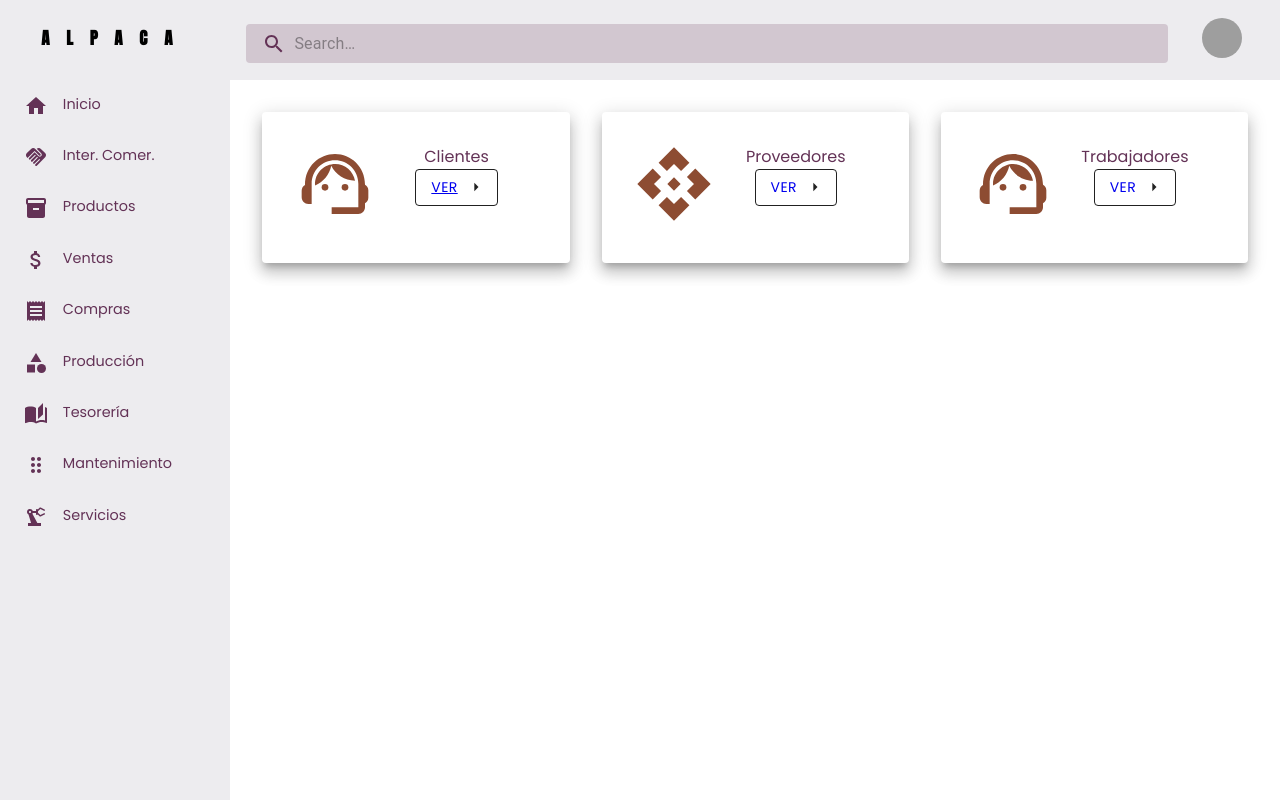
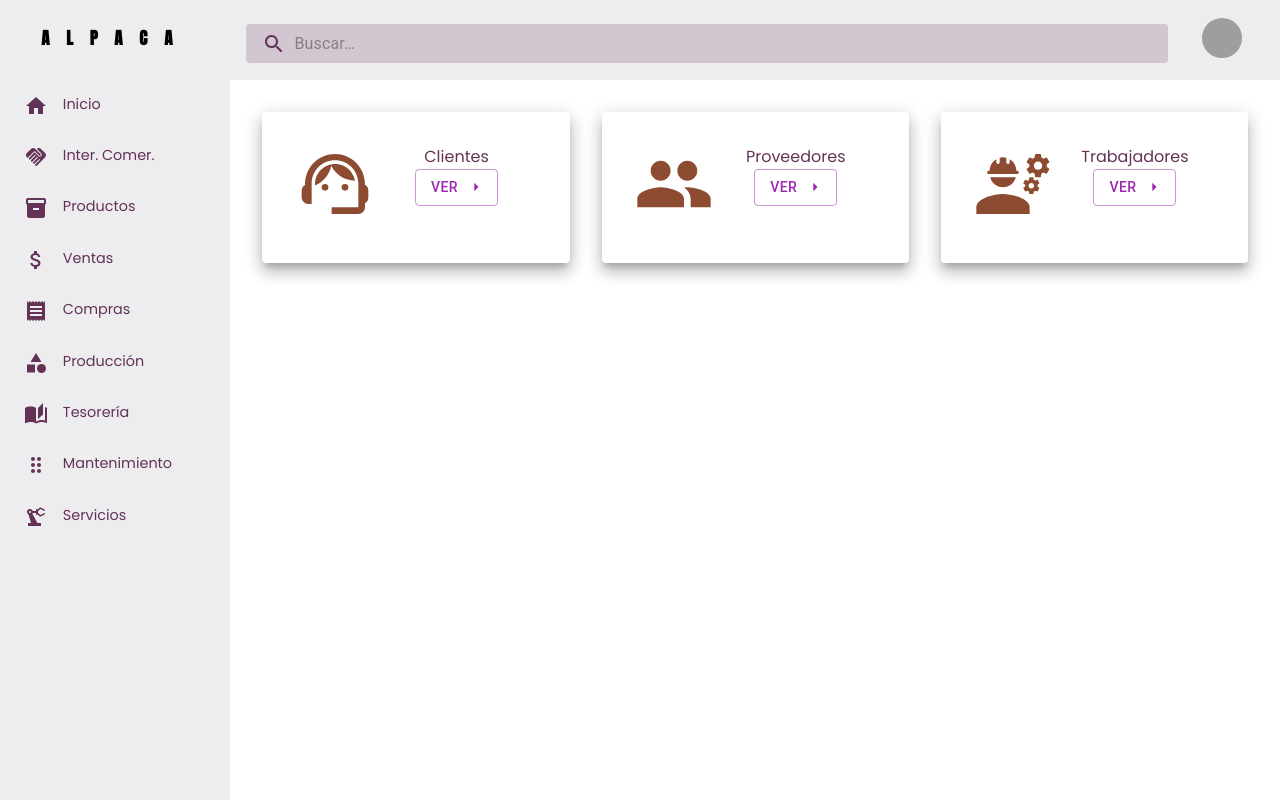
Before and after one commit to juan-em/ReactDjango-ERP, a React (Vite) app in the folder front/: page /comerciales in a window 1280 px wide. Built offline with nearby package versions, Linux system fonts and the light colour scheme; grey boxes are pictures that could not be loaded.

Commit message:
arreglos front

```diff
--- a/front/src/components/Navbar/index.jsx
+++ b/front/src/components/Navbar/index.jsx
@@ -88,14 +88,14 @@ function ResponsiveAppBar() {
         <Grid container spacing={1}>
 
 
-            <Grid item xs={0} sm={10} md={11}>
+            <Grid item xs={9} sm={9} md={10} lg={11}>
             <div className="buscar">
               <Search>
                 <SearchIconWrapper>
                   <SearchIcon/>
                 </SearchIconWrapper>
                 <StyledInputBase
-                  placeholder="Search…"
+                  placeholder="Buscar…"
                   inputProps={{ 'aria-label': 'search' }}
                 />
               </Search>
@@ -103,7 +103,7 @@ function ResponsiveAppBar() {
               </Grid>
 
           <div className="cuenta">
-          <Grid item xs={12} sm={2} md={1}>
+          <Grid item xs={12} sm={1} md={1}>
             <Box sx={{ flexGrow: 1 }}>
             <Tooltip title="Open settings">
               <IconButton onClick={handleOpenUserMenu} sx={{ p: 2.3 }}>
--- a/front/src/pages/Clientes/index.css
+++ b/front/src/pages/Clientes/index.css
@@ -0,0 +1,3 @@
+#textfields{
+    font-family: 'Poppins', sans-serif;
+}
--- a/front/src/pages/Clientes/index.jsx
+++ b/front/src/pages/Clientes/index.jsx
@@ -67,6 +67,7 @@ const Clientes = () =>{
                             size="small"
                             color="secondary"
                             margin="dense"
+                            id="textfields"
                         />
                         <TextField fullWidth
                             label="RUC"
@@ -74,6 +75,7 @@ const Clientes = () =>{
                             size="small"
                             color="secondary"
                             margin="dense"
+                            id="textfields"
                         />
                         <TextField fullWidth
                             label="Nombre"
@@ -81,6 +83,7 @@ const Clientes = () =>{
                             size="small"
                             color="secondary"
                             margin="dense"
+                            id="textfields"
                         />
                         <TextField fullWidth
                             label="Teléfono"
@@ -88,6 +91,7 @@ const Clientes = () =>{
                             size="small"
                             color="secondary"
                             margin="dense"
+                            id="textfields"
                         />
                         <FormControl fullWidth margin="dense" size="small"
                             color="secondary">
@@ -98,6 +102,7 @@ const Clientes = () =>{
                             onChange={handleChange}
                             size="small"
                             color="secondary"
+                            id="textfields"
                             >
                             <MenuItem value={10}>Ten</MenuItem>
                             <MenuItem value={20}>Twenty</MenuItem>
@@ -110,15 +115,17 @@ const Clientes = () =>{
                             size="small"
                             color="secondary"
                             margin="dense"
+                            id="textfields"
                         />
                         <FormControlLabel
                             value="start"
                             control={<Checkbox color="secondary"/>}
                             label="Empresa"
                             labelPlacement="start"
+                            id="textfields"
                             />
                         <br/>
-                        <Button fullWidth color="secondary" variant="contained">Buscar</Button>
+                        <Button fullWidth color="secondary" variant="contained" id="textfields">Buscar</Button>
                         </Paper>
                     </Grid>
                     <Grid item xs={12} sm={12} md={6}>
--- a/front/src/pages/Comerciales/index.jsx
+++ b/front/src/pages/Comerciales/index.jsx
@@ -6,7 +6,8 @@ import { Link } from "react-router-dom";
 
 //iconos
 import SupportAgentIcon from '@mui/icons-material/SupportAgent';
-import ApiIcon from '@mui/icons-material/Api';
+import EngineeringIcon from '@mui/icons-material/Engineering';
+import PeopleIcon from '@mui/icons-material/People';
 import Button from '@mui/material/Button';
 import ArrowRightIcon from '@mui/icons-material/ArrowRight';
 import { purple } from '@mui/material/colors';
@@ -26,9 +27,11 @@ const Comerciales = () =>{
                             <Grid item xs={12} sm={8} md={8}>
                                 <div className="noicon_comerciales">
                                     <div class="comerciales">Clientes</div>
-                                    <Button variant="outlined" endIcon={<ArrowRightIcon />} color='inherit'>
-                                        <Link to="/comerciales/clientes/" className="ver_clientes">Ver</Link>
-                                    </Button>
+                                    <Link to="/comerciales/clientes/" className="ver_clientes">
+                                        <Button variant="outlined" endIcon={<ArrowRightIcon />} color='secondary'>
+                                            Ver
+                                        </Button>
+                                    </Link>
                                 </div>
                             </Grid>
 
@@ -39,14 +42,16 @@ const Comerciales = () =>{
                     <Paper elevation={10} className="paper">
                         <Grid container spacing={0}>
                             <Grid item xs={12} sm={4} md={4}>
-                            <ApiIcon sx={{ fontSize: "80px" , color:'#8D4C32'}} className="icon_comerciales"></ApiIcon>
+                            <PeopleIcon sx={{ fontSize: "80px" , color:'#8D4C32'}} className="icon_comerciales"></PeopleIcon>
                             </Grid>
                             <Grid item xs={12} sm={8} md={8}>
                             <div className="noicon_comerciales">
                                     <div class="comerciales">Proveedores</div>
-                                    <Button variant="outlined" endIcon={<ArrowRightIcon />} color='inherit'>
-                                        <Link to="#clientes" className="ver_proveedores">Ver</Link>
-                                    </Button>
+                                    <Link to="/comerciales/clientes/" className="ver_clientes">
+                                        <Button variant="outlined" endIcon={<ArrowRightIcon />} color='secondary'>
+                                            Ver
+                                        </Button>
+                                    </Link>
                                 </div>
                             </Grid>
 
@@ -58,14 +63,16 @@ const Comerciales = () =>{
                     <Paper elevation={10} className="paper">
                         <Grid container spacing={0}>
                             <Grid item xs={12} sm={4} md={4}>
-                            <SupportAgentIcon sx={{ fontSize: "80px" , color:'#8D4C32' }} className="icon_comerciales"></SupportAgentIcon>
+                            <EngineeringIcon sx={{ fontSize: "80px" , color:'#8D4C32' }} className="icon_comerciales"></EngineeringIcon>
                             </Grid>
                             <Grid item xs={12} sm={8} md={8}>
                                 <div className="noicon_comerciales">
                                     <div class="comerciales">Trabajadores</div>
-                                    <Button variant="outlined" endIcon={<ArrowRightIcon />} color='inherit'>
-                                        <Link to="#clientes" className="ver_proveedores">Ver</Link>
-                                    </Button>
+                                    <Link to="/comerciales/clientes/" className="ver_clientes">
+                                        <Button variant="outlined" endIcon={<ArrowRightIcon />} color='secondary'>
+                                            Ver
+                                        </Button>
+                                    </Link>
                                 </div>
                             </Grid>
 
```
